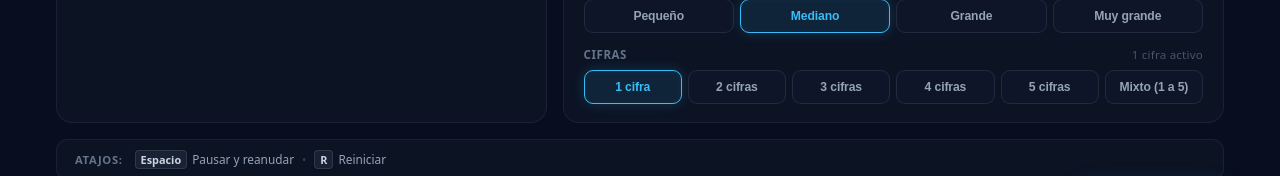
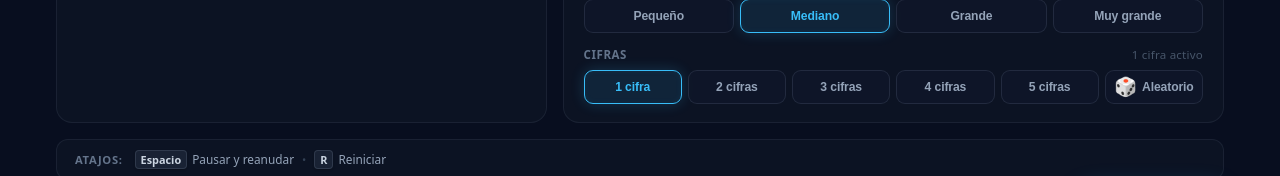
Before and after one commit to belencera/eyevt-app, a Next.js app: page /games/periphery in a window 1280 px wide. Shown: the part 528-704 px from the top of the page. Built offline with nearby package versions, Linux system fonts and the light colour scheme.

Commit message:
fix: botón aleatorio en móvil

```diff
--- a/app/games/_shared/components/OptionPicker.jsx
+++ b/app/games/_shared/components/OptionPicker.jsx
@@ -7,7 +7,8 @@ function getActiveBadge(label, option) {
   if (intervalMatch) {
     return `Cada ${intervalMatch[1]} segundos`
   }
-  return `${lbl} activo`
+  const prefix = option.icon ? `${option.icon} ` : ''
+  return `${prefix}${lbl} activo`
 }
 
 /**
@@ -51,6 +52,7 @@ export function OptionPicker({
               type="button"
               role="radio"
               aria-checked={isSelected}
+              aria-label={opt.label}
               disabled={isDisabled}
               className={`optionGridBtn ${isSelected ? 'optionGridBtnActive' : ''}`}
               onClick={() => {
@@ -59,7 +61,12 @@ export function OptionPicker({
                 }
               }}
             >
-              {opt.label}
+              {opt.icon && <span className="optionGridBtnIcon">{opt.icon}</span>}
+              {opt.label && (
+                <span className={opt.icon ? 'optionGridBtnTextWithIcon' : undefined}>
+                  {opt.label}
+                </span>
+              )}
             </button>
           )
         })}
--- a/app/games/_shared/components/gameShell.css
+++ b/app/games/_shared/components/gameShell.css
@@ -471,6 +471,7 @@
   display: inline-flex;
   align-items: center;
   justify-content: center;
+  gap: 5px;
   flex: 1 1 0px;
   min-width: 0;
   height: 34px;
@@ -517,6 +518,24 @@
   transform: none;
 }
 
+.optionGridBtnIcon {
+  font-size: 1.15rem;
+  line-height: 1;
+  display: inline-flex;
+  align-items: center;
+  justify-content: center;
+}
+
+.optionGridBtnTextWithIcon {
+  display: inline;
+}
+
+@media (max-width: 768px) {
+  .optionGridBtnTextWithIcon {
+    display: none;
+  }
+}
+
 /* ============================================================
    Tarjeta Velocidad - slider
    ============================================================ */
--- a/app/games/_shared/data/numbers.js
+++ b/app/games/_shared/data/numbers.js
@@ -16,7 +16,7 @@ export const NUMBER_DIGITS_OPTIONS = [
   { value: 3, label: '3 cifras' },
   { value: 4, label: '4 cifras' },
   { value: 5, label: '5 cifras' },
-  { value: 'all', label: 'Mixto (1 a 5)' },
+  { value: 'all', label: 'Aleatorio', icon: '🎲' },
 ]
 
 export const NUMBER_INTERVAL_OPTIONS = [
--- a/app/games/_shared/data/words.js
+++ b/app/games/_shared/data/words.js
@@ -14,7 +14,7 @@ export const WORD_LENGTH_OPTIONS = [
   { value: 4, label: '4 letras' },
   { value: 5, label: '5 letras' },
   { value: 6, label: '6 letras' },
-  { value: 'all', label: 'Mixto (3 a 6)' },
+  { value: 'all', label: 'Aleatorio', icon: '🎲' },
 ]
 
 export const WORD_INTERVAL_OPTIONS = [
```
